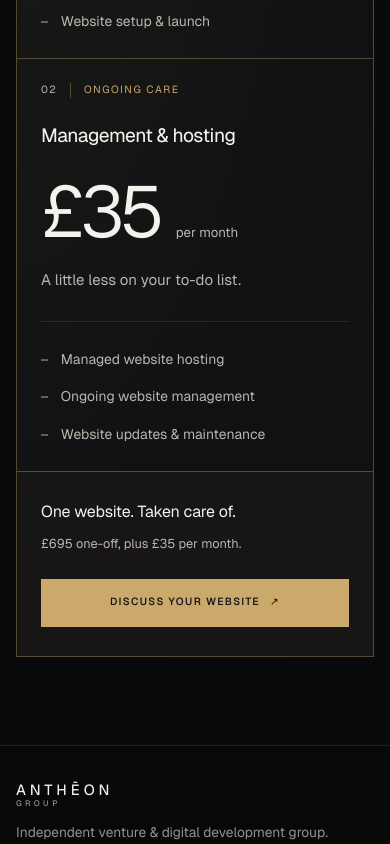
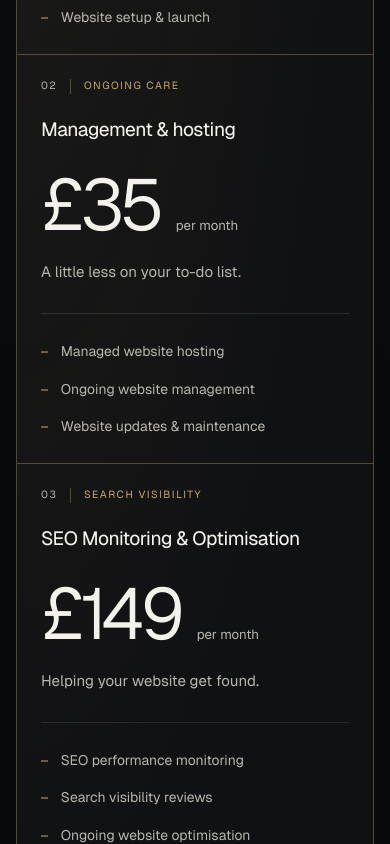
Before and after one commit to brewerlimited/antheon, a Next.js app: page /web-design in a window 390 px wide. Shown: the part 4520-5364 px from the top of the page. Built offline with nearby package versions, Linux system fonts and the light colour scheme.

Commit message:
Add monthly SEO monitoring and optimisation pricing
Add the £149 per month SEO service as the third pricing column, with matching hover styling and responsive stacking.

```diff
--- a/app/globals.css
+++ b/app/globals.css
@@ -1163,33 +1163,38 @@ section[id], [id$="-title"], #main-content { scroll-margin-top: 108px; }
 .gallery-meta { display: flex; justify-content: space-between; gap: 1rem; border-top: 1px solid var(--line-strong); padding-top: 1.1rem; color: var(--muted); font-size: 0.66rem; letter-spacing: 0.15em; text-transform: uppercase; }
 .gallery-grid { row-gap: 4.5rem; }
 
-/* A single website offering, from its first design to ongoing care. */
+/* Website design, ongoing care and search visibility. */
 .website-pricing { padding-block: clamp(5.5rem, 9vw, 9rem); scroll-margin-top: 110px; }
 .pricing-heading { display: grid; grid-template-columns: 1.3fr 0.7fr; align-items: end; gap: 3rem; margin-bottom: 3rem; }
 .pricing-heading .section-title { margin: 0; font-size: clamp(2.35rem, 4.2vw, 4.2rem); }
 .pricing-heading .section-title span { color: var(--muted-2); }
 .pricing-intro { max-width: 350px; margin: 0 0 0.3rem; color: var(--muted-2); font-size: 1rem; line-height: 1.8; }
 .pricing-panel { border: 1px solid var(--line-strong); background: radial-gradient(ellipse at 0% 0%, rgba(203, 168, 107, 0.065), transparent 65%), #101113; }
-.pricing-offers { position: relative; display: grid; grid-template-columns: 1fr 1fr; }
-.pricing-offer { min-width: 0; padding: clamp(1.5rem, 4vw, 3.5rem); }
-.pricing-offer-care { border-left: 1px solid var(--line-strong); }
+.pricing-offers { display: grid; grid-template-columns: repeat(3, minmax(0, 1fr)); }
+.pricing-offer { min-width: 0; padding: clamp(1.5rem, 2.6vw, 2.5rem); }
+.pricing-offer + .pricing-offer { border-left: 1px solid var(--line-strong); }
 .pricing-step { display: flex; align-items: center; gap: 0.8rem; margin: 0 0 2.1rem; color: var(--gold); font-size: 0.65rem; letter-spacing: 0.15em; text-transform: uppercase; }
 .pricing-step span { color: var(--muted-2); padding-right: 0.8rem; border-right: 1px solid var(--line-strong); }
-.pricing-offer h3 { margin: 0; font-size: clamp(1.2rem, 1.8vw, 1.65rem); font-weight: 430; letter-spacing: -0.025em; }
+.pricing-offer h3 { min-height: 2.6em; margin: 0; font-size: clamp(1.2rem, 1.6vw, 1.45rem); font-weight: 430; letter-spacing: -0.025em; line-height: 1.3; }
 .pricing-amount { display: flex; flex-wrap: wrap; align-items: baseline; gap: 0.5rem 1rem; margin: 1.65rem 0 1.15rem; }
-.pricing-value { font-size: clamp(4.5rem, 7.7vw, 7rem); font-weight: 350; line-height: 1; letter-spacing: -0.065em; transition: color 300ms ease; }
+.pricing-value { font-size: clamp(4rem, 6.4vw, 6rem); font-weight: 350; line-height: 1; letter-spacing: -0.065em; transition: color 300ms ease; }
 .pricing-cadence { color: var(--muted-2); font-size: 0.83rem; }
-.pricing-description { margin: 0; color: var(--muted-2); font-size: 0.94rem; line-height: 1.7; }
+.pricing-description { min-height: 3.4em; margin: 0; color: var(--muted-2); font-size: 0.94rem; line-height: 1.7; }
 .pricing-inclusions { display: grid; gap: 0.9rem; list-style: none; padding: 1.7rem 0 0; margin: 1.7rem 0 0; border-top: 1px solid var(--line); }
 .pricing-inclusions li { display: flex; align-items: baseline; gap: 0.8rem; color: var(--muted-2); font-size: 0.87rem; line-height: 1.65; }
 .pricing-inclusions li::before { content: ""; flex: 0 0 7px; height: 1px; background: var(--gold); transform: translateY(-0.25em); }
-.pricing-plus { position: absolute; top: 50%; left: 50%; display: grid; place-items: center; width: 34px; height: 34px; border: 1px solid var(--line-strong); border-radius: 50%; background: #101113; color: var(--gold); font-size: 1.1rem; font-weight: 300; transform: translate(-50%, -50%); }
 .pricing-footer { display: flex; justify-content: space-between; align-items: center; gap: 1.5rem; padding: 1.8rem clamp(1.5rem, 4vw, 3.5rem); border-top: 1px solid var(--line-strong); background: rgba(203, 168, 107, 0.03); }
 .pricing-footer p { margin: 0 0 0.4rem; font-size: 1rem; letter-spacing: -0.01em; }
-.pricing-footer > div > span { color: var(--muted-2); font-size: 0.8rem; line-height: 1.6; }
+.pricing-footer > div > span { display: block; color: var(--muted-2); font-size: 0.8rem; line-height: 1.6; }
 .pricing-footer .button { flex-shrink: 0; }
 @media (hover: hover) and (pointer: fine) {
   .pricing-offer:hover .pricing-value { color: var(--gold-light); }
+}
+@media (max-width: 1000px) {
+  .pricing-offers { grid-template-columns: 1fr; }
+  .pricing-offer + .pricing-offer { border-left: 0; border-top: 1px solid var(--line-strong); }
+  .pricing-offer h3, .pricing-description { min-height: 0; }
+  .pricing-value { font-size: clamp(4.5rem, 10vw, 6rem); }
 }
 @media (max-width: 820px) {
   .pricing-heading { grid-template-columns: 1fr; gap: 1.5rem; }
@@ -1197,9 +1202,6 @@ section[id], [id$="-title"], #main-content { scroll-margin-top: 108px; }
   .pricing-footer { align-items: flex-start; flex-direction: column; }
 }
 @media (max-width: 620px) {
-  .pricing-offers { grid-template-columns: 1fr; }
-  .pricing-offer-care { border-left: 0; border-top: 1px solid var(--line-strong); }
-  .pricing-plus { display: none; }
   .pricing-step { margin-bottom: 1.5rem; }
   .pricing-heading { margin-bottom: 2rem; }
   .pricing-footer .button { width: 100%; font-size: 0.65rem; padding-inline: 0.75rem; }
--- a/app/web-design/page.tsx
+++ b/app/web-design/page.tsx
@@ -38,7 +38,7 @@ export default function WebDesignPage() {
               <p className="section-label">Your next project / A clear investment</p>
               <h2 className="section-title" id="pricing-title">Designed for you.<br /><span>Looked after by us.</span></h2>
             </div>
-            <p className="pricing-intro">A complete website, from the first design to launch. Then ongoing care to keep things running smoothly.</p>
+            <p className="pricing-intro">A complete website, ongoing care and support for your visibility in search. From the first design to what comes next.</p>
           </div>
         </Reveal>
         <Reveal delay="short">
@@ -55,8 +55,7 @@ export default function WebDesignPage() {
                   <li>Website setup &amp; launch</li>
                 </ul>
               </article>
-              <span className="pricing-plus" aria-hidden="true">+</span>
-              <article className="pricing-offer pricing-offer-care" aria-labelledby="website-care-title">
+              <article className="pricing-offer" aria-labelledby="website-care-title">
                 <p className="pricing-step"><span>02</span> Ongoing care</p>
                 <h3 id="website-care-title">Management &amp; hosting</h3>
                 <p className="pricing-amount"><span className="pricing-value">£35</span><span className="pricing-cadence">per month</span></p>
@@ -67,9 +66,20 @@ export default function WebDesignPage() {
                   <li>Website updates &amp; maintenance</li>
                 </ul>
               </article>
+              <article className="pricing-offer" aria-labelledby="website-seo-title">
+                <p className="pricing-step"><span>03</span> Search visibility</p>
+                <h3 id="website-seo-title">SEO Monitoring &amp; Optimisation</h3>
+                <p className="pricing-amount"><span className="pricing-value">£149</span><span className="pricing-cadence">per month</span></p>
+                <p className="pricing-description">Helping your website get found.</p>
+                <ul className="pricing-inclusions">
+                  <li>SEO performance monitoring</li>
+                  <li>Search visibility reviews</li>
+                  <li>Ongoing website optimisation</li>
+                </ul>
+              </article>
             </div>
             <div className="pricing-footer">
-              <div><p>One website. Taken care of.</p><span>£695 one-off, plus £35 per month.</span></div>
+              <div><p>One website. Taken care of.</p><span>Website: £695 one-off, plus £35 per month.</span><span>SEO Monitoring &amp; Optimisation: £149 per month.</span></div>
               <a className="button button-primary" href={`mailto:${siteLinks.email}?subject=Website%20design%20enquiry`}>Discuss your website <span aria-hidden="true">↗</span></a>
             </div>
           </div>
```
